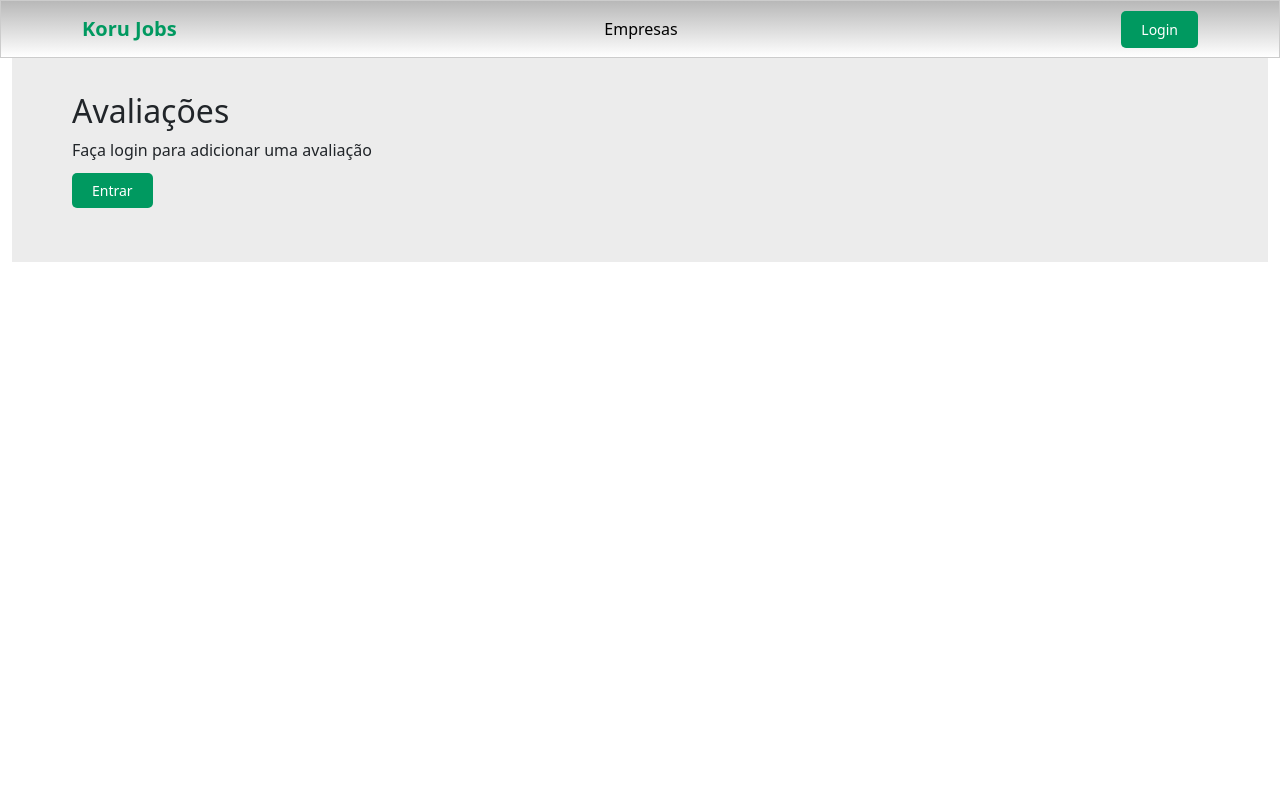
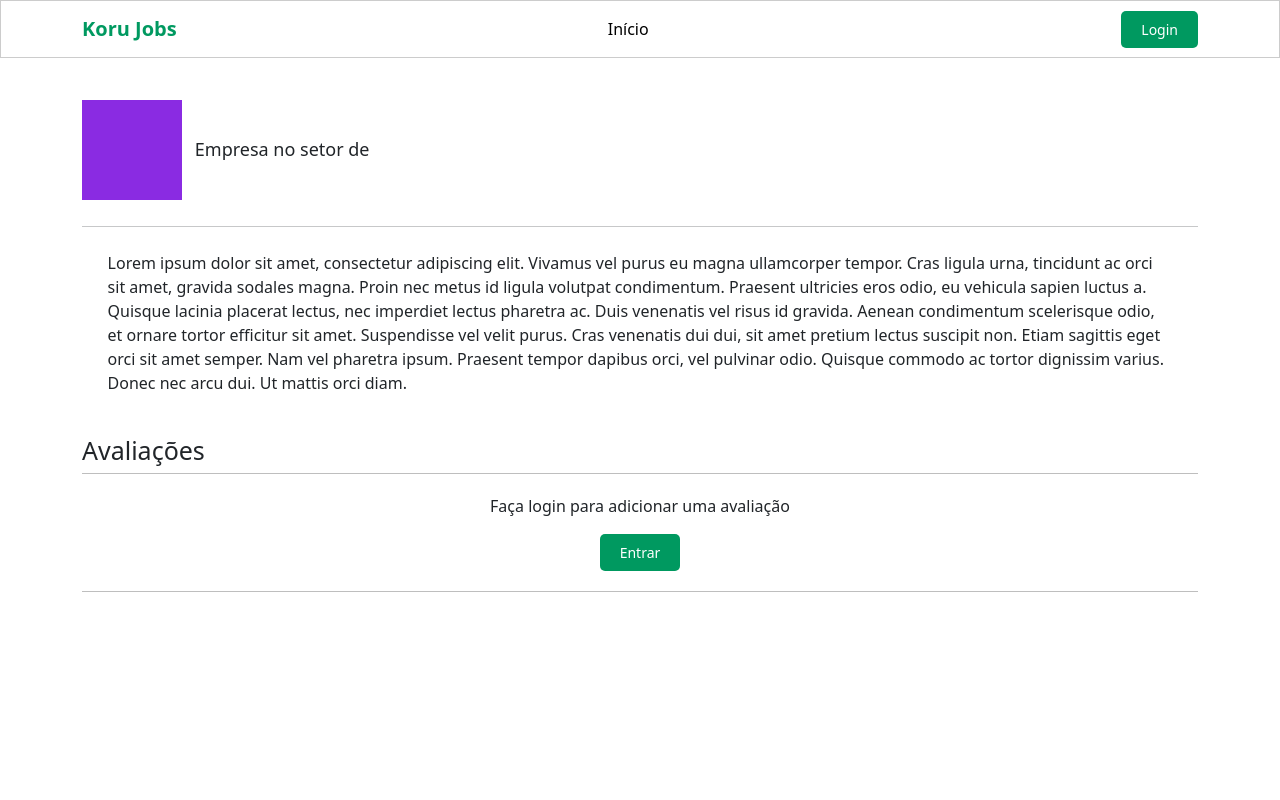
Before and after one commit to rodrigocps/Koru-gd, a Flask app: page /empresas/ in a window 1280 px wide. Run offline with Flask 3, Linux system fonts and the light colour scheme.

Commit message:
estilizacao da pagina de empresa e manutencao geral da estrutura

```diff
--- a/app/static/css/base.css
+++ b/app/static/css/base.css
@@ -1,4 +1,9 @@
 /*Main*/
+* {
+    box-sizing: border-box;
+    font-size: 16px;
+}
+
 body, html{
     margin: 0;
     padding: 0;
@@ -14,7 +19,7 @@
 
 .navbar {
     background: rgb(255,255,255);
-    background: linear-gradient(0deg, rgba(255,255,255,1) 0%, rgba(184,184,184,1) 100%);
+    background: linear-gradient(0deg, rgb(255, 255, 255) 0%, rrgb(245, 245, 245)100%);
     padding: 0.5rem;
     border: 1px solid #ccc;
 }
@@ -25,7 +30,7 @@
     font-size: 24px;
 }
 
-.login-button {
+.login-button, .logout-button {
     background-color: #009960;
     color: #fff;
     font-size: 14px;
@@ -34,6 +39,16 @@
     text-decoration: none;
     transition: 0.3s background-color;
     cursor:pointer;
+}
+
+.logout-button {
+    background-color: #f53e4e;
+}
+
+#user-name {
+    padding: 1vw;
+    color: #05c991;
+    font-weight: 500;
 }
 
 .login-button:hover {
@@ -61,8 +76,7 @@
 }
 
 .main-content {
-    background: #ececec;
-    padding: 60px;
+    padding: 90px 50px;
 }
 
 @media (min-width: 991px) {
--- a/app/static/css/empresa.css
+++ b/app/static/css/empresa.css
@@ -6,14 +6,34 @@
     display: flex;
     flex-direction: column;
     align-items: center;
+    gap: 10px;
     justify-content: center;
-    border: solid 1px black;
-    padding: 10px 25px;
-    width: 50vw;
+    border: solid 1px rgb(190, 190, 190);
+    padding: 30px 5vw;
+    margin-top: 10px;
+
+    @media (min-width) {
+
+    }
+}
+
+.avaliacao-tile {
+    width: 100%;
+    display: flex;
+    flex-direction: column;
+    padding: 20px 0;
 }
 
 .login-avaliacoes-div {
-
+    display: flex;
+    flex-direction: column;
+    align-items: center;
+    justify-content: center;
+    width: 100%;
+    font-weight: 500;
+    padding : 20px 0;
+    border-bottom: solid 1px rgb(190, 190, 190);
+    border-top: solid 1px rgb(190, 190, 190);
 }
 
 input#titulo, .edit-titulo-input{
@@ -35,10 +55,80 @@
     margin: 0;
     margin-left: 10px;
     padding: 0;
-    width: 50vw;
 }
 
 .avaliacao-li {
-    border-bottom: solid 1px black;
-    padding-left: 10px;
+    display: flex;
+    gap: 1vw;
+    border-bottom: solid 1px rgb(190, 190, 190);
+    padding-bottom: 10px;
 }
+
+.avatar-icon {
+    margin-top: 20px;
+    border-radius: 50%;
+    width: 60px;
+    height: 60px;
+    min-width: 60px;
+    min-height: 60px;
+    background-color: rgb(138, 138, 138);
+    display: flex;
+    align-items: center;
+    justify-content: center;
+    font-size: 20px;
+    font-weight: 500;
+    color: white;
+}
+
+.avaliacao-buttons-div, .edit-tile-buttons {
+    width: 100%;
+    display: flex;
+    gap: 5px;
+}
+
+.avaliacao-author-name {
+    margin-bottom: 10px;
+    font-weight: 500;
+}
+
+.setor-text {
+    font-weight: 400;
+}
+
+.about-empresa {
+    margin-top: 3vh;
+    padding: 0 2vw;
+}
+
+
+h1 {
+    font-size: 25px;
+}
+
+h2 {
+    font-size: 20px;
+}
+
+h3 {
+    font-size: 18px;
+}
+
+.page-title {
+    display: flex;
+    align-items: center;
+    width: 100%;
+    gap: 1vw;
+    padding: 10px 0;
+}
+
+#logo-empresa {
+    width: 100px;
+    height: 100px;
+    min-width: 100px;
+    min-height: 100px;
+    background-color: blueviolet;
+}
+
+.title-tile {
+
+}
--- a/app/static/js/base.js
+++ b/app/static/js/base.js
@@ -2,7 +2,7 @@
 function renderAuthenticated(user){
     console.log("authenticated")
     const authButton = document.getElementById("auth-button");
-    authButton.className = "login-button"
+    authButton.className = "logout-button"
     authButton.textContent = "Logout"
     authButton.addEventListener("click" , (event) => {
         event.preventDefault()
--- a/app/static/js/empresa.js
+++ b/app/static/js/empresa.js
@@ -13,9 +13,12 @@
         }).then(data => {
             const nome = document.getElementById("nome-empresa")
             const setor = document.getElementById("setor-empresa")
+            const pageTitle = document.querySelector("head > title")
+            pageTitle.textContent = data.nome + " - Koru Jobs"
 
             nome.textContent = data.nome
             setor.textContent = data.setor
+
         }).catch(error => console.log(error))
 
 
@@ -55,6 +58,16 @@
 }
 
 function renderAvaliacao(li, avaliacao){
+    const avatar = document.createElement("span")
+    avatar.classList.add("avatar-icon")
+
+    if(avaliacao.autor_name) {
+        avatar.textContent = pegarIniciais(avaliacao.autor_name)
+    }
+
+    const avaliacaoDiv = document.createElement("div")
+    avaliacaoDiv.className = "avaliacao-tile"
+
     const title = document.createElement("h3")
     title.className = "avaliacao-titulo"
     title.textContent = avaliacao.titulo
@@ -65,14 +78,17 @@
 
     const authorName = document.createElement("span")
     authorName.className = "avaliacao-author-name"
-    authorName.textContent = "Author: " + avaliacao.autor_name
+    authorName.textContent = "Autor: " + avaliacao.autor_name
 
-    li.appendChild(title)
-    li.appendChild(text)
-    li.appendChild(authorName)
+    li.appendChild(avatar)
+
+    avaliacaoDiv.appendChild(title)
+    avaliacaoDiv.appendChild(text)
+    avaliacaoDiv.appendChild(authorName)
+    li.appendChild(avaliacaoDiv)
 
     if(avaliacao.isClientOwner)
-        renderButtonsDiv(li, avaliacao)
+        renderButtonsDiv(avaliacaoDiv, avaliacao)
 
 }
 
@@ -100,7 +116,7 @@
                         required
                     ></textarea>
 
-                    <button type="button" onclick="addAvaliacao()">Enviar</button>
+                    <button class="btn btn-primary" type="button" onclick="addAvaliacao()">Enviar</button>
                 </div>
             `;
             const avaliacoesForm = document.createElement("div");
@@ -149,9 +165,10 @@
         });
 }
 
-function getEdicaoBlock(li,savedAvaliacao) {
+function getEdicaoBlock(parent,savedAvaliacao) {
     const edicaoBlock = document.createElement("div")
     edicaoBlock.className = "editar-avaliacao-block"
+
 
     const tituloLabel = document.createElement("span")
     tituloLabel.className = "edit-block-titulo-label"
@@ -173,17 +190,20 @@
     edicaoBlock.appendChild(tituloInput)
     edicaoBlock.appendChild(textLabel)
     edicaoBlock.appendChild(textInput)
-    edicaoBlock.appendChild(renderEditarAvaliacaoButtons(li,savedAvaliacao, tituloInput, textInput))
+    edicaoBlock.appendChild(renderEditarAvaliacaoButtons(parent,savedAvaliacao, tituloInput, textInput))
 
     return edicaoBlock
 }
 
-function renderEditarAvaliacaoButtons(li,savedAvaliacao, tituloInput, textInput) {
+function renderEditarAvaliacaoButtons(parent,savedAvaliacao, tituloInput, textInput) {
     const editTileButtons = document.createElement("div")
     editTileButtons.className = "edit-tile-buttons"
 
     const saveButton = document.createElement("button")
-    saveButton.className = "update-avaliacao-submit-button"
+    saveButton.classList.add("update-avaliacao-submit-button")
+    saveButton.classList.add("btn")
+    saveButton.classList.add("btn-success")
+
     saveButton.type = "button"
     saveButton.textContent = "Salvar"
     saveButton.addEventListener("click", () => {
@@ -214,10 +234,13 @@
     } )
 
     const cancelButton = document.createElement("button")
-    cancelButton.className = "update-avaliacao-cancel-button"
+    cancelButton.classList.add("update-avaliacao-cancel-button")
+    cancelButton.classList.add("btn")
+    cancelButton.classList.add("btn-danger")
     cancelButton.type = "button"
     cancelButton.textContent = "Cancelar"
     cancelButton.addEventListener("click", () => {
+        const li = document.querySelector(".avaliacao-li")
         li.innerHTML = ""
         renderAvaliacao(li, savedAvaliacao)
     })
@@ -247,20 +270,28 @@
     return b.id - a.id;
 }
 
-function renderButtonsDiv(li, avaliacao) {
+function renderButtonsDiv(parent, avaliacao) {
     user = localStorage.getItem("user")
     if(user) {
         const buttonsdiv = document.createElement("div")
         buttonsdiv.className = "avaliacao-buttons-div"
 
         const editButton = document.createElement("button")
-        editButton.className = "edit-button"
+
+        editButton.classList.add("edit-button")
+        editButton.classList.add("btn")
+        editButton.classList.add("btn-secondary")
+
         editButton.type = "button"
         editButton.textContent = "Editar"
-        editButton.addEventListener("click", () => editarAvaliacao(li, avaliacao))
+        editButton.addEventListener("click", () => editarAvaliacao(parent, avaliacao))
 
         const deleteButton = document.createElement("button")
-        deleteButton.className = "delete-button"
+
+        deleteButton.classList.add("delete-button")
+        deleteButton.classList.add("btn")
+        deleteButton.classList.add("btn-danger")
+
         deleteButton.type = "button"
         deleteButton.textContent = "Excluir"
         deleteButton.addEventListener("click", () => deletarAvaliacao(avaliacao.empresa_id, avaliacao.id))
@@ -268,11 +299,29 @@
         buttonsdiv.appendChild(editButton)
         buttonsdiv.appendChild(deleteButton)
 
-        li.appendChild(buttonsdiv)
+        parent.appendChild(buttonsdiv)
     }
 }
 
-function editarAvaliacao(li, avaliacao) {
-    li.innerHTML = ""
-    li.appendChild(getEdicaoBlock(li, avaliacao))
+function editarAvaliacao(parent, avaliacao) {
+    parent.innerHTML = ""
+    parent.appendChild(getEdicaoBlock(parent, avaliacao))
 }
+
+function pegarIniciais(nome) {
+    // Remove espaços extras e divide a string em palavras
+    const palavras = nome.trim().split(/\s+/);
+
+    // Inicializa uma variável para armazenar as iniciais
+    let iniciais = "";
+
+    // Loop pelas palavras para obter a inicial de cada uma
+    palavras.forEach(palavra => {
+        // Se a palavra não estiver vazia, concatena sua inicial
+        if (palavra.length > 0) {
+            iniciais += palavra[0].toUpperCase();
+        }
+    });
+
+    return iniciais[0] + iniciais[1];
+}
--- a/app/templates/base.html
+++ b/app/templates/base.html
@@ -30,7 +30,7 @@
                     <div class="offcanvas-body">
                         <ul class="navbar-nav justify-content-center flex-grow-1 pe-3">
                             <li class="nav-item">
-                                <a class="nav-link mx-lg-2 active" aria-current="page" href="/">Empresas</a>
+                                <a class="nav-link mx-lg-2 active" aria-current="page" href="/">Início</a>
                             </li>
                         </ul>
                     </div>
--- a/app/templates/empresa.html
+++ b/app/templates/empresa.html
@@ -10,11 +10,21 @@
 {% endblock%}
 
 {% block content %}
-    <h1 id="nome-empresa"></h1>
-    <h3 id="setor-empresa"></h3>
-    </hr>
-    </br>
-    <h2>Avaliações</h2>
-    <div id="avaliacao-div" ></div>
-    <ul id="avaliacoes-list"></ul>
+    <div class="container">
+        <div class="page-title">
+            <span id="logo-empresa"></span>
+            <div class="title-tile">
+                <h1 id="nome-empresa"></h1>
+                <h3 class="setor-text">Empresa no setor de <span id="setor-empresa"></span></h3>
+            </div>
+        </div>
+
+        <hr/>
+        <p class="about-empresa">Lorem ipsum dolor sit amet, consectetur adipiscing elit. Vivamus vel purus eu magna ullamcorper tempor. Cras ligula urna, tincidunt ac orci sit amet, gravida sodales magna. Proin nec metus id ligula volutpat condimentum. Praesent ultricies eros odio, eu vehicula sapien luctus a. Quisque lacinia placerat lectus, nec imperdiet lectus pharetra ac. Duis venenatis vel risus id gravida. Aenean condimentum scelerisque odio, et ornare tortor efficitur sit amet. Suspendisse vel velit purus. Cras venenatis dui dui, sit amet pretium lectus suscipit non. Etiam sagittis eget orci sit amet semper. Nam vel pharetra ipsum. Praesent tempor dapibus orci, vel pulvinar odio. Quisque commodo ac tortor dignissim varius. Donec nec arcu dui. Ut mattis orci diam.</p>
+
+        <br/>
+        <h1>Avaliações</h1>
+        <div id="avaliacao-div" ></div>
+        <ul id="avaliacoes-list"></ul>
+    </div>
 {% endblock%}
--- a/app/templates/index.html
+++ b/app/templates/index.html
@@ -1,6 +1,6 @@
 {% extends "base.html" %}
 
-{% block title %}Inicio{% endblock %}
+{% block title %}Inicio - Koru Jobs{% endblock %}
 
 {% block stylesheets %}
 
--- a/app/templates/registro.html
+++ b/app/templates/registro.html
@@ -1,4 +1,8 @@
 {% extends "base.html" %}
+
+{% block title %}
+Cadastro - Koru Jobs
+{% endblock %}
 
 {% block stylesheets %}
 
@@ -39,7 +43,7 @@
                             <input type="submit" class="submit" id="signupBtn" value="Criar conta">
                         </div>
                         <div class="signin">
-                            <span>Ja possue uma conta? <a href="/login">Faca Login</a></span>
+                            <span>Ja possui uma conta? <a href="/login">Faça Login</a></span>
                         </div>
                     </div>
                 </div>
```
Also changed, not shown: app/templates/login.html (+6 -1 lines).
